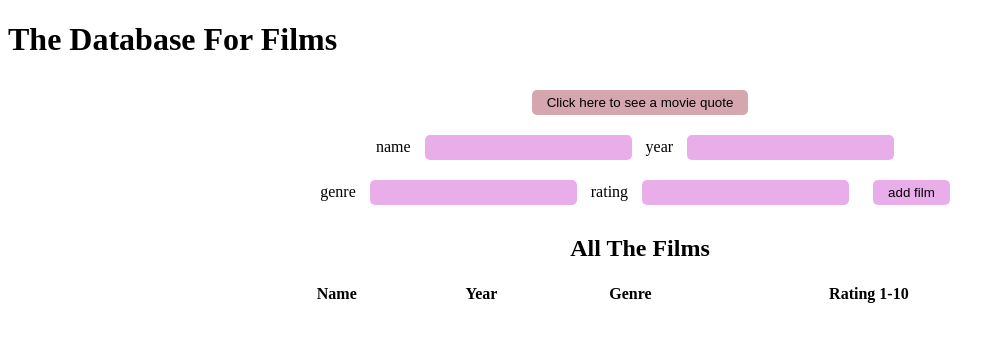
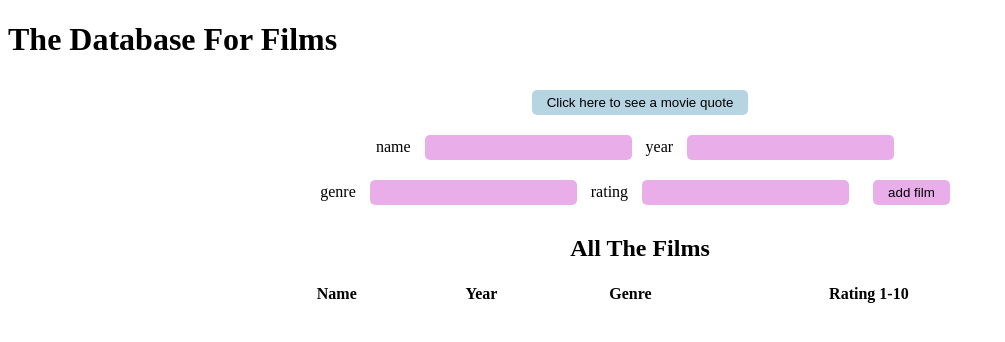
Before and after one commit to stephanie-ai/films-app, a plain HTML site: page client/index.html in a window 1280 px wide. Shown: the whole page, without its empty margins (0-1005 px from the left). Drawn offline with Linux system fonts and the light colour scheme; no server answers.

Commit message:
change color

```diff
--- a/client/styles/index.css
+++ b/client/styles/index.css
@@ -6,7 +6,7 @@
     text-align: center;
 }
 
-button { background-color: rgba(150, 34, 50, 0.4); }
+button { background-color: rgba(77, 149, 182, 0.4); }
 
 input { background-color: rgba(200, 50, 200, 0.4); }
 
```
